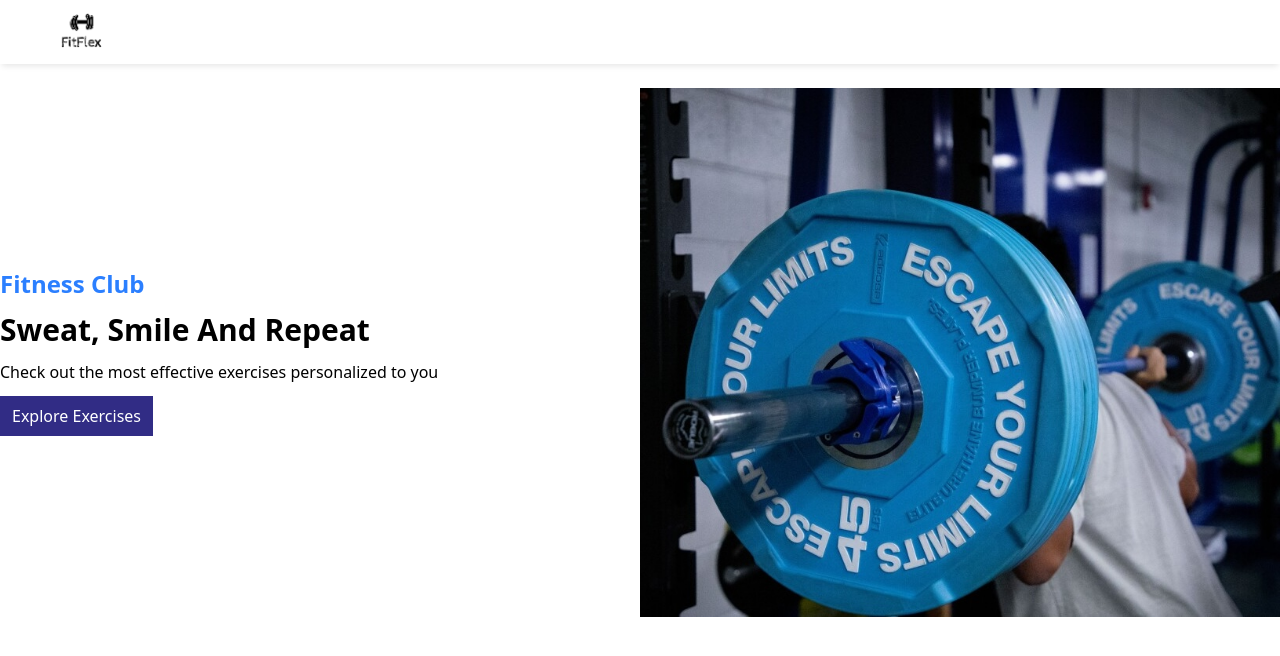
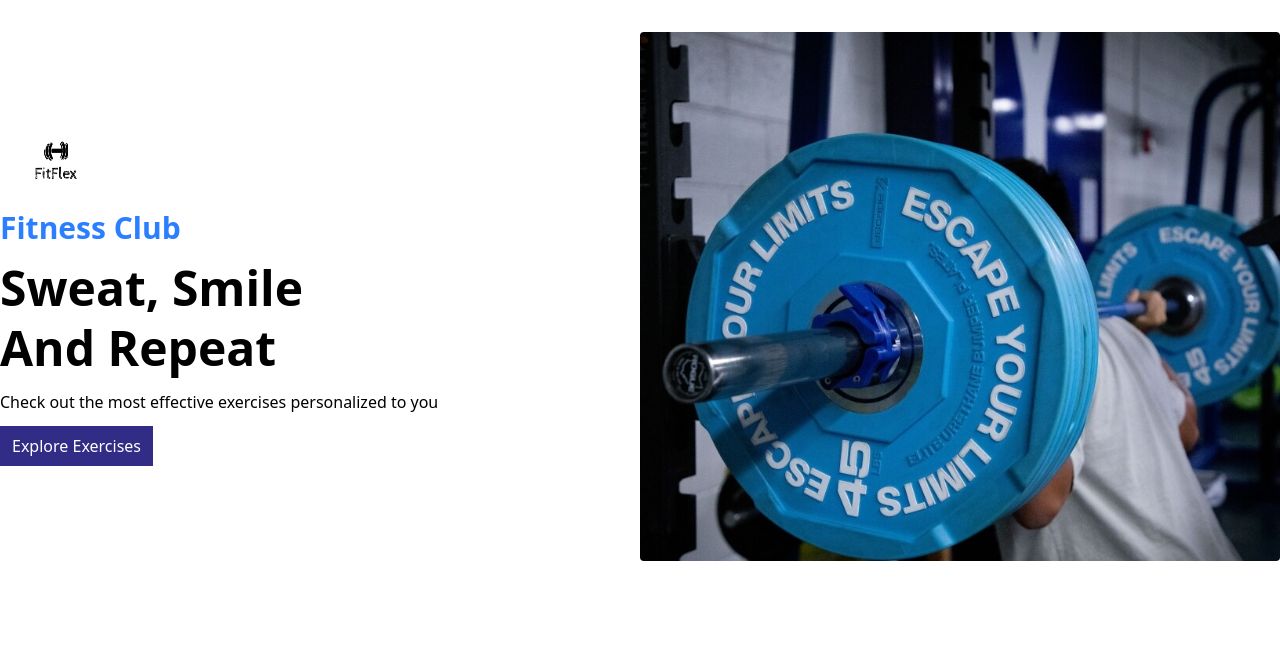
Before and after one commit to ilicc-sara/Fitness-App, a React (Vite) app: page / in a window 1280 px wide. Shown: the top 656 px of the page. Built offline with nearby package versions, Linux system fonts and the light colour scheme.

Commit message:
. . . . .. . . . .....

```diff
--- a/src/App.tsx
+++ b/src/App.tsx
@@ -5,20 +5,23 @@
 function App() {
   return (
     <>
-      <nav className="shadow-[0px_4px_6px_-2px_rgba(0,0,0,0.1)] !mb-6 !px-7">
+      {/* <nav className="shadow-[0px_4px_6px_-2px_rgba(0,0,0,0.1)] !mb-6 !px-7">
         <img src="./logo.png" alt="gym-logo" className="h-16 object-cover" />
-      </nav>
-      <section className="text-left grid grid-cols-2 w-7xl !mx-auto items-center">
+      </nav> */}
+      <section className="text-left grid grid-cols-2 w-7xl !mx-auto !my-8 items-center">
         <div className="flex flex-col gap-3">
-          <h2 className="text-blue-500 text-2xl font-bold">Fitness Club</h2>
-          <h1 className="text-3xl font-semibold">Sweat, Smile And Repeat</h1>
+          <img src="./logo.png" alt="gym-logo" className="h-18 w-28" />
+          <h2 className="text-blue-500 text-3xl font-bold">Fitness Club</h2>
+          <h1 className="text-5xl font-semibold leading-15">
+            Sweat, Smile <br /> And Repeat
+          </h1>
           <p>Check out the most effective exercises personalized to you</p>
           <button className="bg-indigo-900 !py-2 !px-3 text-white w-[fit-content]">
             Explore Exercises
           </button>
         </div>
         <div>
-          <img src="./home-image.png" />
+          <img src="./home-image.png" className="rounded" />
         </div>
       </section>
     </>
```
